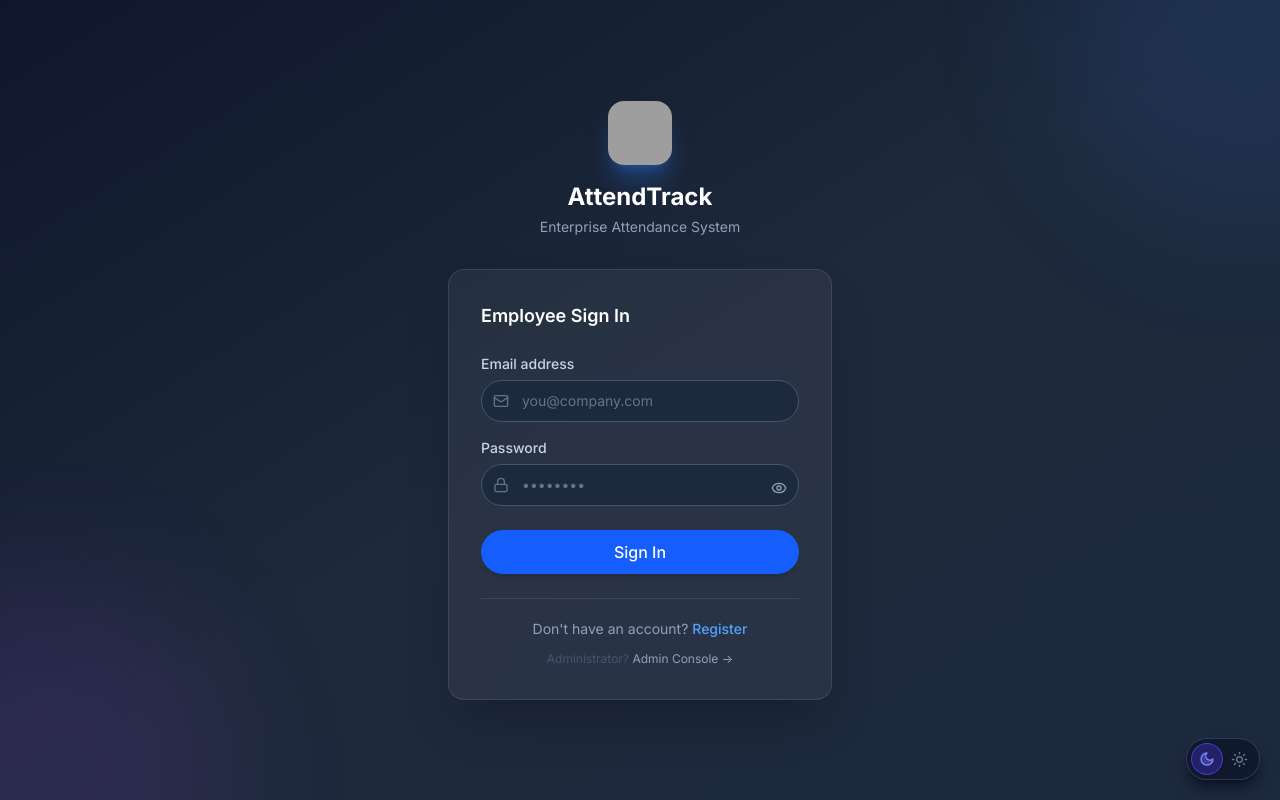
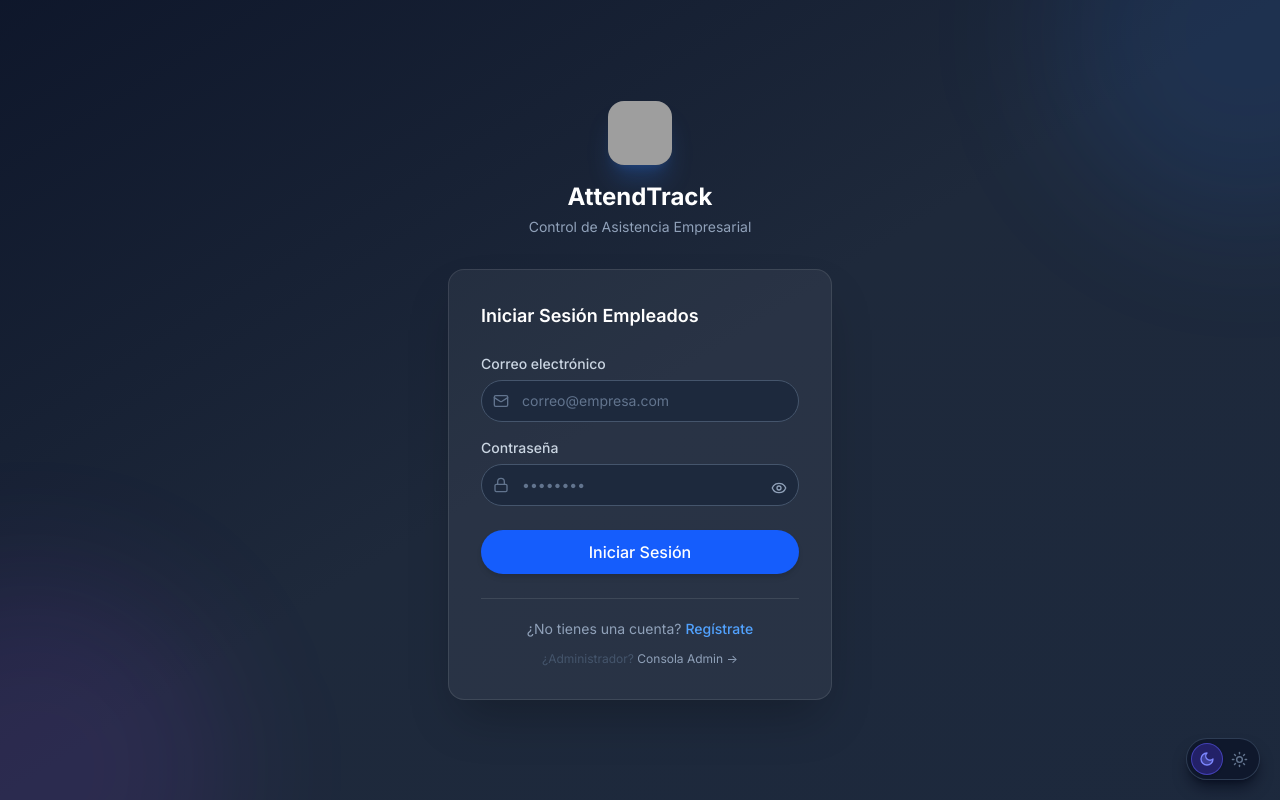
Before and after one commit to chona-23/attendtrack, a Next.js app: page /login in a window 1280 px wide. Built offline with nearby package versions, Linux system fonts and the light colour scheme; no server answers; grey boxes are pictures that could not be loaded.

Commit message:
Translate login page to Spanish and add light theme support

```diff
--- a/app/login/page.tsx
+++ b/app/login/page.tsx
@@ -35,17 +35,17 @@ export default function LoginPage() {
       const fbErr = err as { code?: string; message?: string };
       const code = fbErr?.code;
       if (code === "auth/invalid-credential" || code === "auth/wrong-password") {
-        setError("Invalid email or password.");
+        setError("Correo o contraseña incorrectos.");
       } else if (code === "auth/user-not-found") {
-        setError("No account found with this email.");
+        setError("No existe una cuenta registrada con este correo.");
       } else if (code === "auth/operation-not-allowed") {
-        setError("Email/Password sign-in is not enabled in Firebase Console.");
+        setError("El inicio de sesión no está habilitado en la consola de Firebase.");
       } else if (code === "auth/too-many-requests") {
-        setError("Too many failed attempts. Please try again later.");
+        setError("Demasiados intentos fallidos. Por favor intente más tarde.");
       } else if (code === "auth/network-request-failed") {
-        setError("Network error connecting to Firebase.");
+        setError("Error de red al conectar con el servidor. Verifique su conexión.");
       } else {
-        setError(`Sign in failed: ${fbErr?.message || code || "Please try again."}`);
+        setError(`Error al iniciar sesión: ${fbErr?.message || code || "Intente nuevamente."}`);
       }
     } finally {
       setLoading(false);
@@ -53,7 +53,7 @@ export default function LoginPage() {
   };
 
   return (
-    <div className="min-h-screen bg-gradient-to-br from-slate-900 via-[#1e293b] to-slate-800 flex items-center justify-center p-4">
+    <div className="min-h-screen bg-gradient-to-br from-slate-100 via-slate-50 to-slate-200 dark:from-slate-900 dark:via-[#1e293b] dark:to-slate-800 text-slate-900 dark:text-slate-100 flex items-center justify-center p-4 transition-colors duration-200">
       {/* Background decoration */}
       <div className="absolute inset-0 overflow-hidden pointer-events-none">
         <div className="absolute -top-40 -right-40 w-96 h-96 bg-blue-500/10 rounded-full blur-3xl" />
@@ -63,33 +63,32 @@ export default function LoginPage() {
       <div className="w-full max-w-sm relative z-10 animate-fade-in">
         {/* Logo */}
         <div className="text-center mb-8">
-          <div className="w-16 h-16 rounded-2xl overflow-hidden mx-auto mb-4 shadow-xl shadow-blue-500/30">
+          <div className="w-16 h-16 rounded-2xl overflow-hidden mx-auto mb-4 shadow-xl shadow-blue-500/20">
             <Image
               src="/icon.png"
-              alt="AttendTrack Logo"
+              alt="Logo AttendTrack"
               width={64}
               height={64}
               className="w-full h-full object-cover"
               priority
             />
           </div>
-          <h1 className="text-2xl font-bold text-white">AttendTrack</h1>
-          <p className="text-slate-400 text-sm mt-1">Enterprise Attendance System</p>
+          <h1 className="text-2xl font-bold text-slate-900 dark:text-white">AttendTrack</h1>
+          <p className="text-slate-500 dark:text-slate-400 text-sm mt-1">Control de Asistencia Empresarial</p>
         </div>
 
         {/* Card */}
-        <div className="bg-white/5 backdrop-blur-xl border border-white/10 rounded-2xl p-8 shadow-2xl">
-          <h2 className="text-lg font-semibold text-white mb-6">Employee Sign In</h2>
+        <div className="bg-white/90 dark:bg-white/5 backdrop-blur-xl border border-slate-200 dark:border-white/10 rounded-2xl p-8 shadow-xl dark:shadow-2xl">
+          <h2 className="text-lg font-semibold text-slate-900 dark:text-white mb-6">Iniciar Sesión Empleados</h2>
 
           <form onSubmit={handleSubmit} className="space-y-4" id="login-form">
             <Input
               id="login-email"
-              label="Email address"
+              label="Correo electrónico"
               type="email"
               value={email}
               onChange={(e) => setEmail(e.target.value)}
-              placeholder="you@company.com"
-              admin
+              placeholder="correo@empresa.com"
               icon={<Mail size={16} />}
               required
               autoComplete="email"
@@ -98,12 +97,11 @@ export default function LoginPage() {
             <div className="relative">
               <Input
                 id="login-password"
-                label="Password"
+                label="Contraseña"
                 type={showPassword ? "text" : "password"}
                 value={password}
                 onChange={(e) => setPassword(e.target.value)}
                 placeholder="••••••••"
-                admin
                 icon={<Lock size={16} />}
                 className="pr-10"
                 required
@@ -112,7 +110,7 @@ export default function LoginPage() {
               <button
                 type="button"
                 onClick={() => setShowPassword(!showPassword)}
-                className="absolute right-3 bottom-2.5 text-slate-400 hover:text-slate-200 transition-colors"
+                className="absolute right-3 bottom-2.5 text-slate-400 hover:text-slate-600 dark:hover:text-slate-200 transition-colors"
                 tabIndex={-1}
               >
                 {showPassword ? <EyeOff size={16} /> : <Eye size={16} />}
@@ -120,7 +118,7 @@ export default function LoginPage() {
             </div>
 
             {error && (
-              <div className="flex items-center gap-2 px-3 py-2.5 bg-rose-500/10 border border-rose-500/30 rounded-xl text-rose-400 text-sm">
+              <div className="flex items-center gap-2 px-3 py-2.5 bg-rose-500/10 border border-rose-500/30 rounded-xl text-rose-600 dark:text-rose-400 text-sm">
                 <AlertCircle size={15} className="flex-shrink-0" />
                 {error}
               </div>
@@ -132,23 +130,23 @@ export default function LoginPage() {
               fullWidth
               size="lg"
               loading={loading}
-              className="mt-2 bg-blue-600 hover:bg-blue-700 !rounded-xl"
+              className="mt-2 bg-blue-600 hover:bg-blue-700 text-white !rounded-xl"
             >
-              Sign In
+              Iniciar Sesión
             </Button>
           </form>
 
-          <div className="mt-6 pt-5 border-t border-white/10 text-center">
-            <p className="text-slate-400 text-sm">
-              Don&apos;t have an account?{" "}
-              <Link href="/register" className="text-blue-400 hover:text-blue-300 font-medium transition-colors">
-                Register
+          <div className="mt-6 pt-5 border-t border-slate-200 dark:border-white/10 text-center">
+            <p className="text-slate-600 dark:text-slate-400 text-sm">
+              ¿No tienes una cuenta?{" "}
+              <Link href="/register" className="text-blue-600 dark:text-blue-400 hover:underline font-medium transition-colors">
+                Regístrate
               </Link>
             </p>
-            <p className="text-slate-600 text-xs mt-3">
-              Administrator?{" "}
-              <Link href="/admin/login" className="text-slate-400 hover:text-slate-300 transition-colors">
-                Admin Console →
+            <p className="text-slate-500 dark:text-slate-600 text-xs mt-3">
+              ¿Administrador?{" "}
+              <Link href="/admin/login" className="text-slate-700 dark:text-slate-400 hover:underline transition-colors">
+                Consola Admin →
               </Link>
             </p>
           </div>
```
